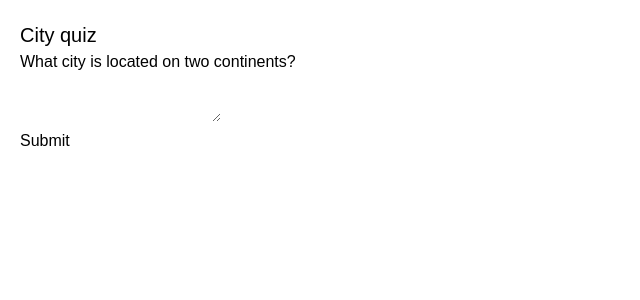
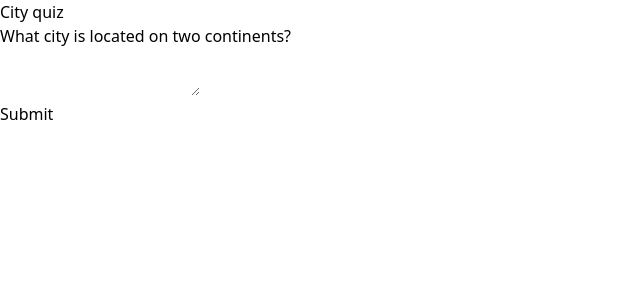
Before and after one commit to maj-jinnah/Reactive-Accelerator, a React (Vite) app: page / in a window 1280 px wide. Shown: the top 300 px of the page, without its empty margins (0-640 px from the left). Built offline with nearby package versions, Linux system fonts and the light colour scheme.

Commit message:
3.3 edided

```diff
--- a/src/index.css
+++ b/src/index.css
@@ -1,57 +1,3 @@
 @tailwind base;
 @tailwind components;
 @tailwind utilities;
-
-
-
-* {
-    box-sizing: border-box;
-}
-
-body {
-    font-family: sans-serif;
-    margin: 20px;
-    padding: 0;
-}
-
-h1 {
-    margin-top: 0;
-    font-size: 22px;
-}
-
-h2 {
-    margin-top: 0;
-    font-size: 20px;
-}
-
-h3 {
-    margin-top: 0;
-    font-size: 18px;
-}
-
-h4 {
-    margin-top: 0;
-    font-size: 16px;
-}
-
-h5 {
-    margin-top: 0;
-    font-size: 14px;
-}
-
-h6 {
-    margin-top: 0;
-    font-size: 12px;
-}
-
-code {
-    font-size: 1.2em;
-}
-
-ul {
-    padding-inline-start: 20px;
-}
-
-.Error {
-    color: red;
-}
```
